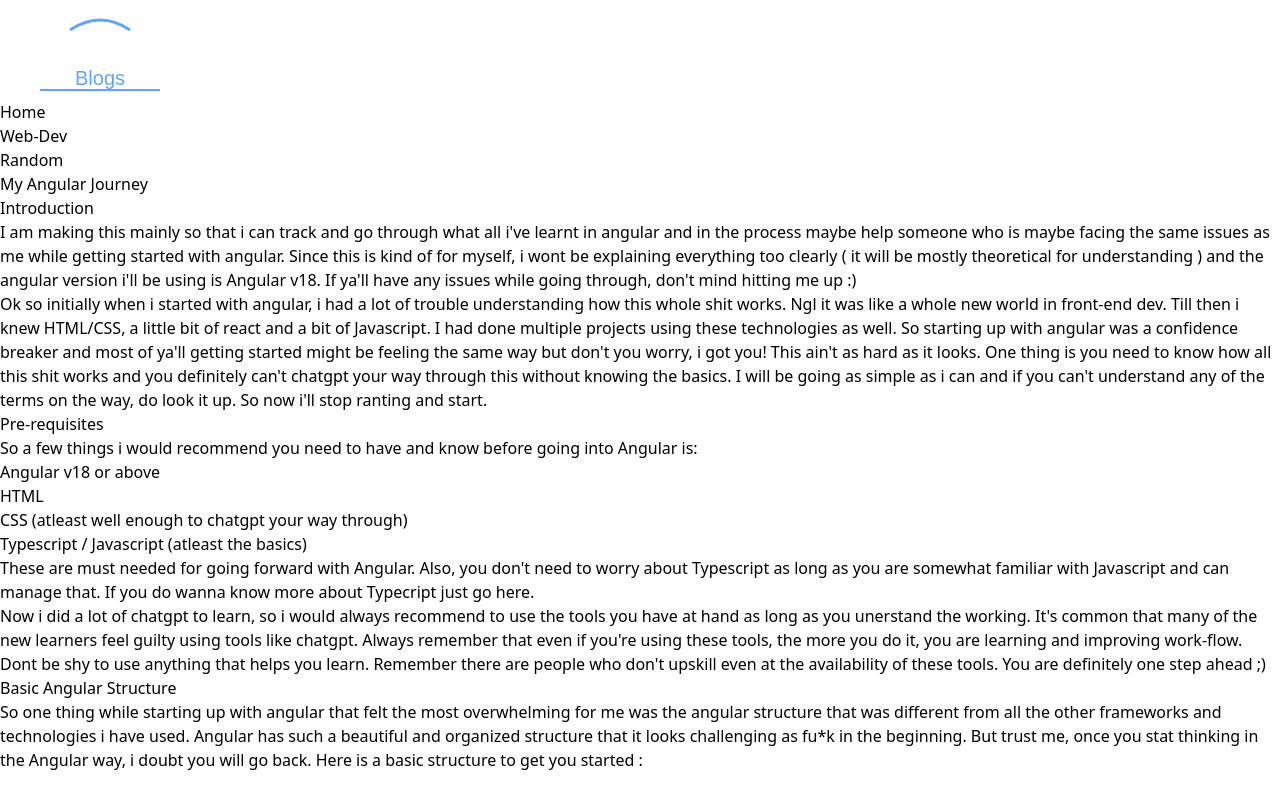
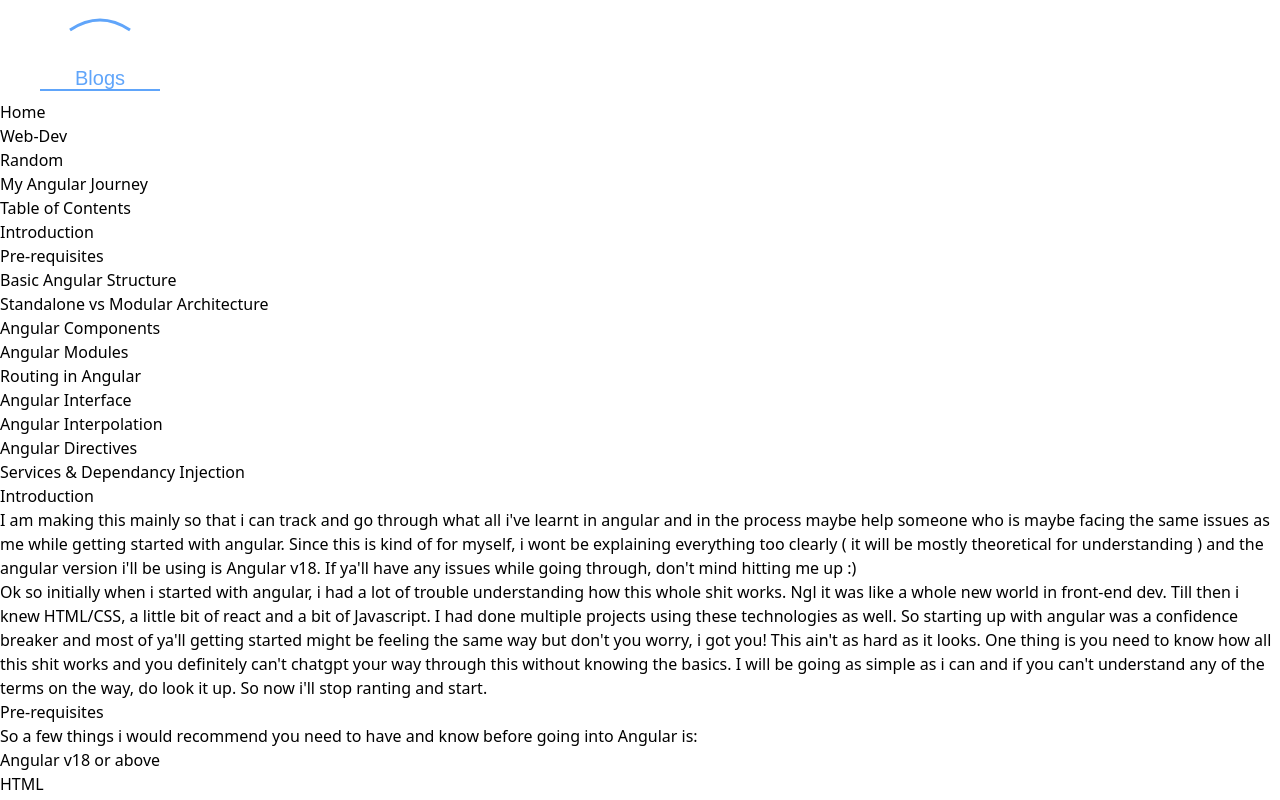
Before and after one commit to aaronchrisjo/cj-blogs, an Angular app: page /angular in a window 1280 px wide. Shown: the top 800 px of the page. Built offline with nearby package versions, Linux system fonts and the light colour scheme.

Commit message:
Created & updated TOC

```diff
--- a/src/app/content/web-dev/angular/angular-5/angular-5.component.html
+++ b/src/app/content/web-dev/angular/angular-5/angular-5.component.html
@@ -11,7 +11,7 @@
 
 
     <!-- Interface  -->
-    <p class="mt-7 text-lg lg:text-4xl font-semibold max-w-3xl text-left">Angular Interface</p>
+    <p id="interface" class="mt-7 text-lg lg:text-4xl font-semibold max-w-3xl text-left">Angular Interface</p>
     <article class="mt-10 text-xl">
       <p class="mb-6">Interface in angular is used to create objects. Let's assume we need to make a product with details such as id, name, description, category, technologies etc. We can create an interface for this with the required details and the data type it requires.</p>
       <p class="mb-6">To generate an interface, use:</p>
@@ -28,7 +28,7 @@
 
 
     <!-- Interpolation  -->
-    <p class="mt-7 text-lg lg:text-4xl font-semibold max-w-3xl text-left">Interpolation</p>
+    <p id="interpolation" class="mt-7 text-lg lg:text-4xl font-semibold max-w-3xl text-left">Interpolation</p>
     <article class="mt-10 text-xl">
       <p class="mb-6">Interpolation is a feature there in i think almost every development platform, like its there in react, vanilla js etc. It is a really cool feature that helps to make our application dynamic. There are many other use cases but i feel the most used/ most applicable example is this. For instance, Assume we have an all-product component that has a function called getAllProducts() which gets all the product details from the backend. Now assume we store this function inside products. So right now products have details of all the products. Now the details of these products will be the ones mentioned in its interface like the one above☝. So now you want to display this in your frontend (name, for example), so all you have to do is include product.name inside double curly braces and add this to your HTML code where you want this to be displayed.</p>
       <pre class="bg-gray-800 text-white inline px-2 py-1 whitespace-nowrap">
--- a/src/app/content/web-dev/angular/angular-6/angular-6.component.html
+++ b/src/app/content/web-dev/angular/angular-6/angular-6.component.html
@@ -10,7 +10,7 @@
 
     <p class="mb-6 mt-6 text-xl">These topics are pretty simple and straightforward . Once you have completed these topics, you can go for the next important topic, Directives. Make sure you have a proper understanding of the above topics. Might feel its pretty useless but i feel these topics made it a bit easier for me to understand the further topics.</p>
 
-    <p class="mt-7 text-lg lg:text-4xl font-semibold max-w-3xl text-left">Angular Directives</p>
+    <p id="directives" class="mt-7 text-lg lg:text-4xl font-semibold max-w-3xl text-left">Angular Directives</p>
     <article class="mt-10 text-xl">
         <p class="mb-6">Ok so let's start with an example. Assume you have a an element that should be displayed only when the user is logged in. Now what can you do for this? It's as simple as applying an if condition for that element and that's exactly what you can do using these directives. So basically directives are nothing but something that helps us to manipulate the DOM. You can change a DOM element’s appearance, behavior, or layout using these directives. Now there are many of these directives. I will mention a few important ones here and the rest you can look up as you go on building your application.</p>
         <ul class="list-decimal list-inside">
--- a/src/app/content/web-dev/angular/angular-7/angular-7.component.html
+++ b/src/app/content/web-dev/angular/angular-7/angular-7.component.html
@@ -1,7 +1,7 @@
 <div class="bg-gray-950 text-white min-h-screen flex flex-col px-6 lg:px-24 p-12">
-    <p class="mt-7 text-lg lg:text-4xl font-semibold max-w-3xl text-left">Angular Services & Dependency Injection</p>
+    <p id="services" class="mt-7 text-lg lg:text-4xl font-semibold max-w-3xl text-left">Angular Services & Dependency Injection</p>
     <article class="mt-10 text-xl">
-        <p class="mb-6">        </p>
+        <p class="mb-6">This is a really important and cool topic. A core feature of Angular. Best way to explain this is with an example of Authentication. </p>
     </article>
 
 
--- a/src/app/content/web-dev/angular/angular.component.html
+++ b/src/app/content/web-dev/angular/angular.component.html
@@ -2,8 +2,26 @@
     <!-- Main Heading -->
     <h1 class="text-4xl lg:text-5xl font-bold text-center">My Angular Journey</h1>
 
+     <!-- Table of Contents -->
+     <p class="mt-7 text-lg lg:text-4xl font-semibold max-w-3xl text-left">
+        Table of Contents
+    </p>
+    <ul class="mt-4 text-xl list-disc list-inside">
+        <li><a (click)="goToSection1('introduction')" class="text-blue-300 cursor-pointer">Introduction</a></li>
+        <li><a (click)="goToSection1('pre-requisites')" class="text-blue-300 cursor-pointer">Pre-requisites</a></li>
+        <li><a (click)="goToSection1('structure')" class="text-blue-300 cursor-pointer">Basic Angular Structure</a></li>
+        <li><a (click)="goToSection1('stvmd')" class="text-blue-300 cursor-pointer">Standalone vs Modular Architecture</a></li>
+        <li><a (click)="goToRoute('/angular-2')" class="text-blue-300 cursor-pointer">Angular Components</a></li>
+        <li><a (click)="goToRoute('/angular-3')" class="text-blue-300 cursor-pointer">Angular Modules</a></li>
+        <li><a (click)="goToRoute('/angular-4')" class="text-blue-300 cursor-pointer">Routing in Angular</a></li>
+        <li><a (click)="goToSection('/angular-5','interface')" class="text-blue-300 cursor-pointer">Angular Interface</a></li>
+        <li><a (click)="goToSection('/angular-5','interpolation')" class="text-blue-300 cursor-pointer">Angular Interpolation</a></li>
+        <li><a (click)="goToSection('/angular-6','directives')" class="text-blue-300 cursor-pointer">Angular Directives</a></li>
+        <li><a (click)="goToSection('/angular-7','services')" class="text-blue-300 cursor-pointer">Services & Dependancy Injection</a></li>
+     </ul>
+
     <!-- Introduction -->
-    <p class="mt-7 text-lg lg:text-4xl font-semibold max-w-3xl text-left">
+    <p id="introduction" class="mt-7 text-lg lg:text-4xl font-semibold max-w-3xl text-left">
         Introduction
     </p>
     <!-- Blog Content -->
@@ -18,7 +36,7 @@
 
 
     <!-- Pre-requisites -->
-    <p class="mt-7 text-lg lg:text-4xl font-semibold max-w-3xl text-left">
+    <p id="pre-requisites" class="mt-7 text-lg lg:text-4xl font-semibold max-w-3xl text-left">
         Pre-requisites
     </p>
     <article class="mt-10 text-xl">
@@ -35,7 +53,7 @@
 
 
     <!-- Basic Structure -->
-    <p class="mt-7 text-lg lg:text-4xl font-semibold max-w-3xl text-left">
+    <p id="structure" class="mt-7 text-lg lg:text-4xl font-semibold max-w-3xl text-left">
         Basic Angular Structure
     </p>
     <article class="mt-10 text-xl">
@@ -46,7 +64,7 @@
 
 
     <!-- Standalone VS Modular Structure -->
-     <p class="mt-7 text-lg lg:text-4xl font-semibold max-w-3xl text-left">
+     <p id="stvmd" class="mt-7 text-lg lg:text-4xl font-semibold max-w-3xl text-left">
         Standalone VS Modular Architecture
      </p>
      <article class="mt-10 text-xl">
--- a/src/app/content/web-dev/angular/angular.component.ts
+++ b/src/app/content/web-dev/angular/angular.component.ts
@@ -1,5 +1,6 @@
 import { Component } from '@angular/core';
-import { Router } from '@angular/router';
+import { NavigationEnd, Router } from '@angular/router';
+import { filter } from 'rxjs';
 
 @Component({
   selector: 'app-angular',
@@ -7,11 +8,31 @@ import { Router } from '@angular/router';
   styleUrl: './angular.component.css'
 })
 export class AngularComponent {
-  constructor(private router: Router){}
-
-  goToRoute(route: string) {
-    this.router.navigate([route]).then(() => {
-      window.scrollTo({ top: 0, behavior: 'smooth' });
+  constructor(private router: Router) {
+    // Listen for navigation events to handle fragment scrolling
+    this.router.events.pipe(
+      filter(event => event instanceof NavigationEnd)
+    ).subscribe(() => {
+      // Get the current fragment from the URL
+      const fragment = this.router.url.split('#')[1];
+      if (fragment) {
+        const element = document.getElementById(fragment);
+        if (element) {
+          element.scrollIntoView({ behavior: 'smooth' });
+        }
+      }
     });
   }
+
+  goToRoute(route: string, fragment?: string) {
+    this.router.navigate([route], { fragment: fragment });
+  }
+
+  goToSection(route: string, sectionId: string) {
+    this.goToRoute(route, sectionId);
+  }
+
+  goToSection1(id: string) {
+    this.router.navigate([], { fragment: id });
+  }
 }
```
